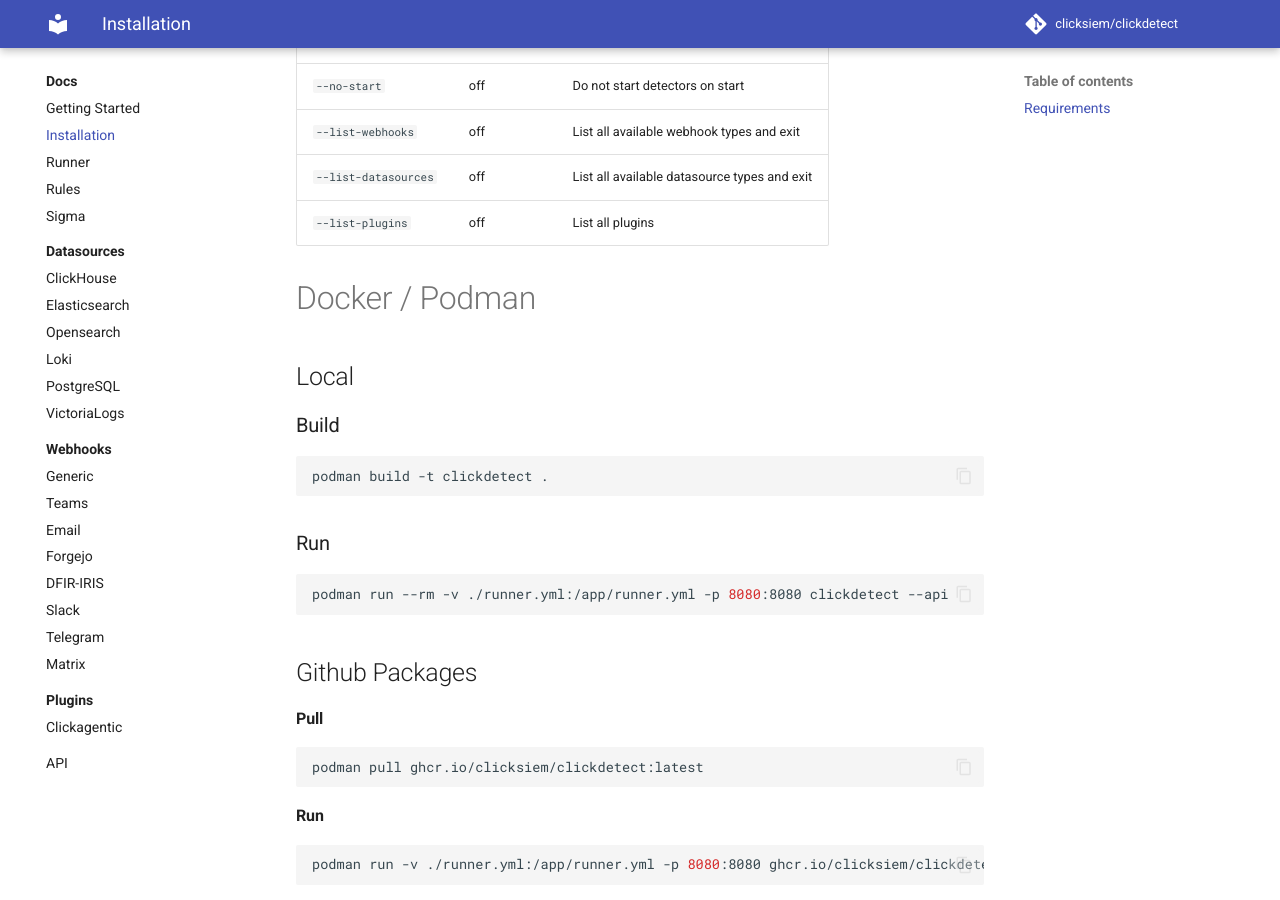
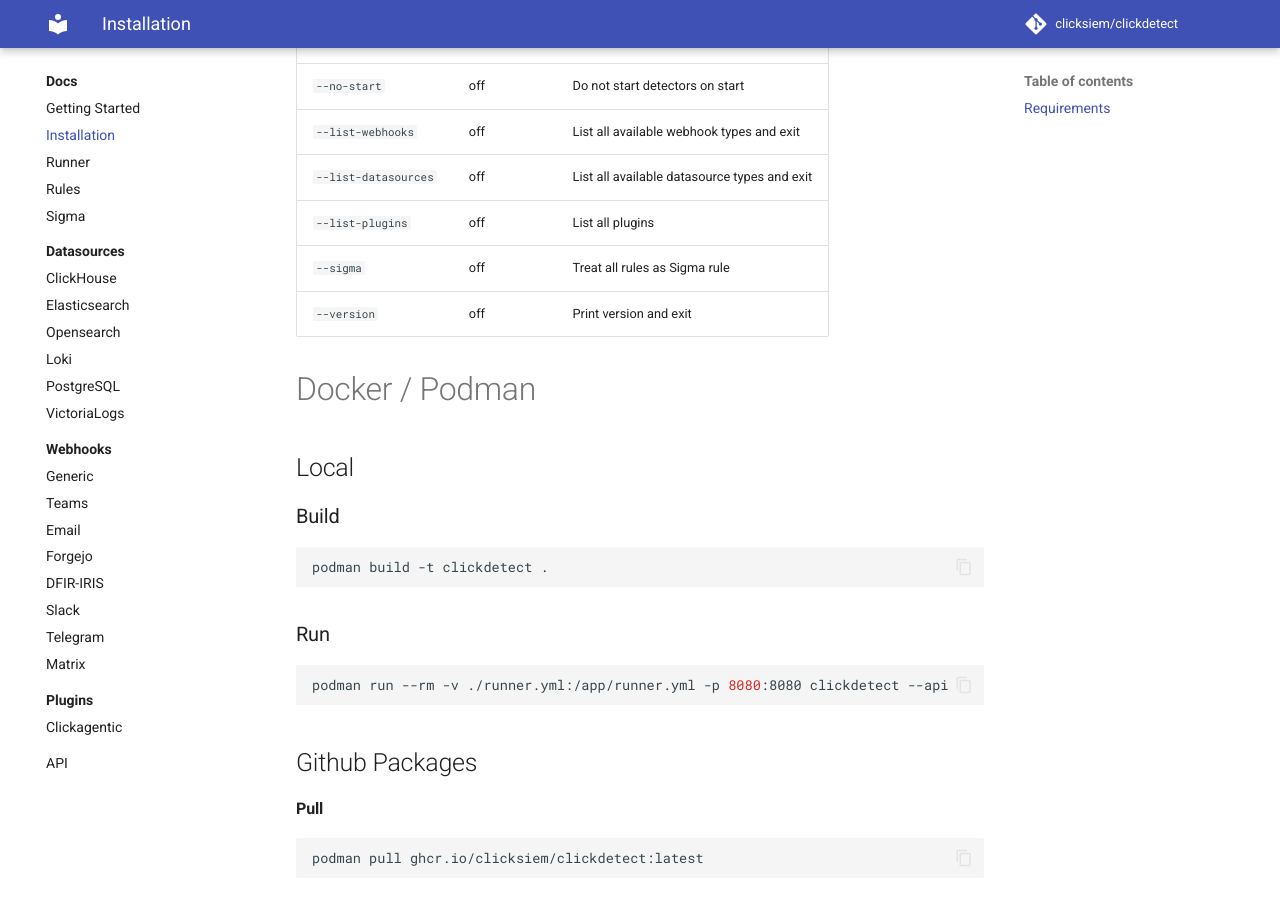
Before and after one commit to clicksiem/clickdetect, an MkDocs documentation site: the page built from docs/docs/installation.md, in a window 1280 px wide and 900 px high, scrolled down 1230 px. Built offline with MkDocs 1.6.1 and Material for MkDocs 9.7.7, drawn with Linux system fonts in a browser that asks for light colours; plug-ins that fetch from the network failed and are left out; comment, search, counter and statistics services are not loaded.

Commit message:
chore(docs): update base documentation

```diff
--- a/docs/docs/installation.md
+++ b/docs/docs/installation.md
@@ -45,6 +45,8 @@ uv run clickdetect [OPTIONS]
 | `--list-webhooks` | off | List all available webhook types and exit |
 | `--list-datasources` | off | List all available datasource types and exit |
 | `--list-plugins` | off | List all plugins |
+| `--sigma` | off | Treat all rules as Sigma rule |
+| `--version` | off | Print version and exit |
 
 
 # Docker / Podman
```
Also changed, not shown: docs/docs/rules.md (+1 -0 lines), docs/docs/runner.md (+1 -0 lines), README.md.
